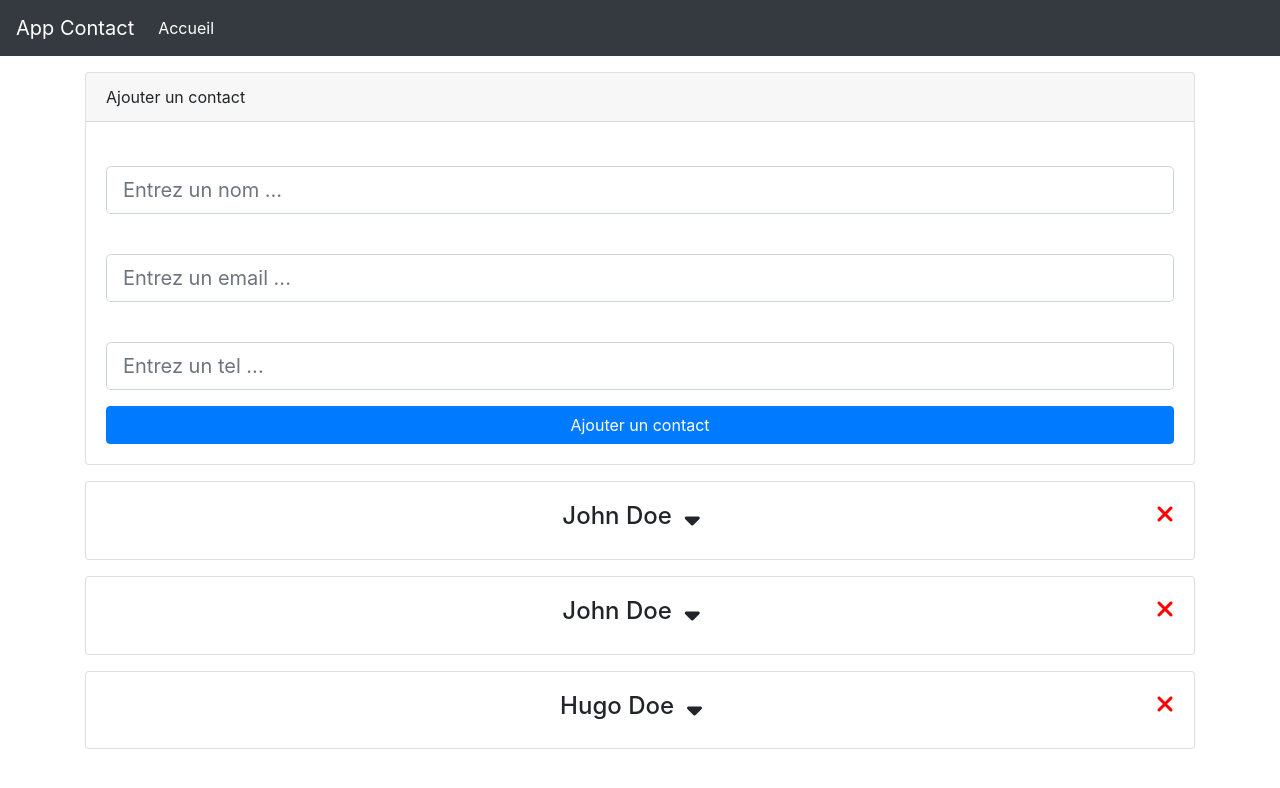
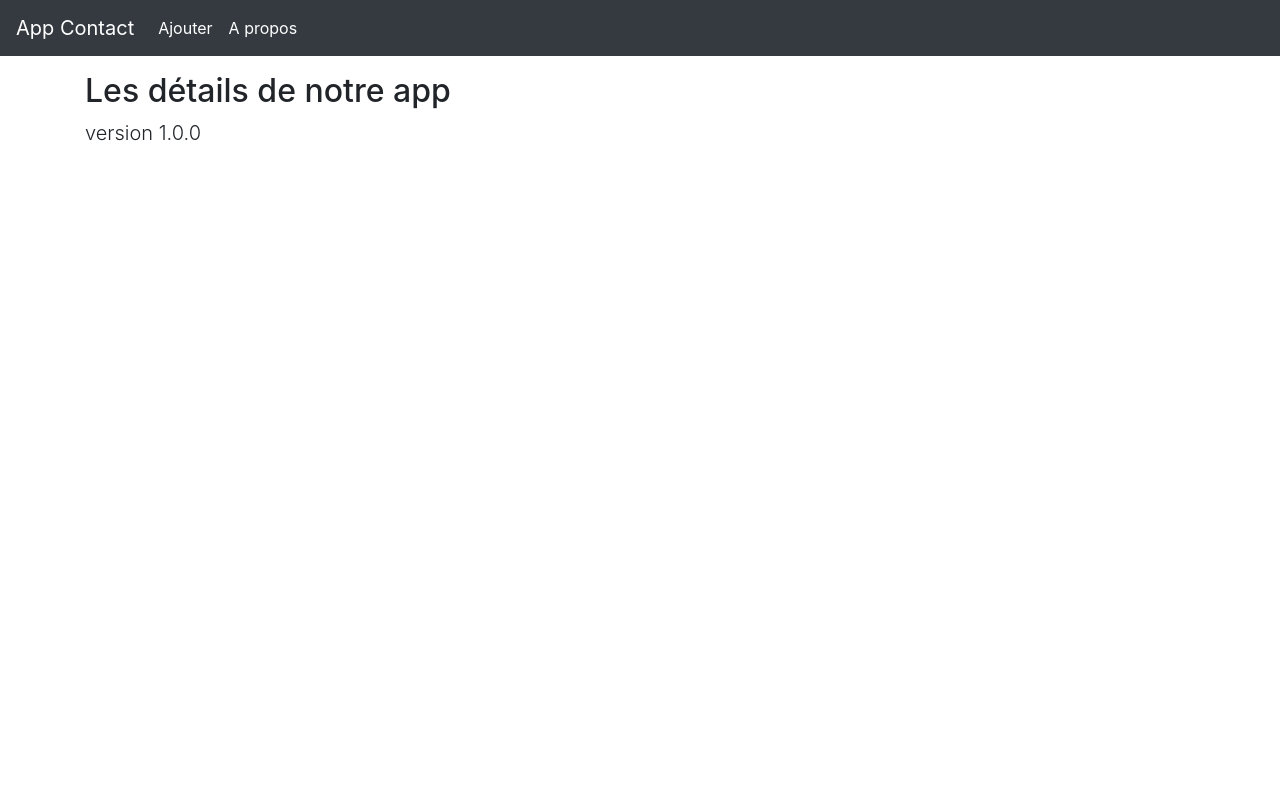
Before and after one commit to ty1l3r/Carnet-De-Contact, a React (Create React App) app: page /apropos in a window 1280 px wide. Shown: the top 788 px of the page. Built offline with nearby package versions, Linux system fonts and the light colour scheme.

Commit message:
Version 1.2 (Context API) - React Router (pages 'à-propos +erreur 404)'

```diff
--- a/package.json
+++ b/package.json
@@ -10,6 +10,7 @@
     "prop-types": "^15.7.2",
     "react": "^16.13.1",
     "react-dom": "^16.13.1",
+    "react-router-dom": "^5.2.0",
     "react-scripts": "3.4.3",
     "uuid": "^8.3.0"
   },
--- a/src/App.js
+++ b/src/App.js
@@ -1,22 +1,32 @@
-import React, { Component } from 'react'
+import React, {Component} from 'react'
 import 'bootstrap/dist/css/bootstrap.min.css'
 import Header from "./component/interface/Header";
 import List from "./component/contact/List";
-import { Provider } from './context'
+import {Provider} from './context'
 import AddContact from "./component/contact/AddContact";
+import Apropos from "./component/pages/Apropos";
+import {BrowserRouter as Router, Route, Switch} from 'react-router-dom';
+import Erreur from "./component/pages/Erreur";
 
 class App extends Component {
 
     render() {
         return (
             <Provider>
-                <div className="App">
-                    <Header />
-                    <div className="container mt-3">
-                        <AddContact/>
-                        <List />
+                <Router>
+                    <div className="App">
+                        <Header/>
+                        <div className="container mt-3">
+                            <Switch>
+                                <Route exact path="/ajouter" component={AddContact}/>
+                                <Route exact path="/apropos" component={Apropos}/>
+                                <Route exact path="/" component={List}/>
+                                <Route component={Erreur}/>
+                            </Switch>
+                            {/* <List />*/}
+                        </div>
                     </div>
-                </div>
+                </Router>
             </Provider>
         );
     }
--- a/src/component/contact/AddContact.js
+++ b/src/component/contact/AddContact.js
@@ -25,11 +25,13 @@ class AddContact extends Component {
 
         dispatch({type: 'ADD_CONTACT', payload: newContact})
 
+        this.props.history.push('/')
+
         /* metre le champ à 0 */
         this.setState({
-            nom:'',
-            email:'',
-            tel:''
+            nom: '',
+            email: '',
+            tel: ''
         })
     }
 
--- a/src/component/contact/List.js
+++ b/src/component/contact/List.js
@@ -11,6 +11,7 @@ export default class List extends Component {
                 {value => {
                     return(
                         <React.Fragment>
+                            <h1 className="display-4 my-4"> Nos contacts </h1>
                             {value.contacts.map(contact => (
                                 <Contact
                                     key={contact.id}
--- a/src/component/interface/Header.js
+++ b/src/component/interface/Header.js
@@ -1,10 +1,11 @@
 import React from 'react';
+import {Link} from "react-router-dom";
 
 const Header = () => {
     return (
         <div>
             <nav className="navbar navbar-expand-lg navbar-dark bg-dark">
-                <a className="navbar-brand" href="{#}">App Contact</a>
+                <Link to="/" className="navbar-brand">App Contact</Link>
                 <button className="navbar-toggler" type="button" data-toggle="collapse" data-target="#navbarColor02"
                         aria-controls="navbarColor02" aria-expanded="false" aria-label="Toggle navigation">
                     <span className="navbar-toggler-icon"></span>
@@ -12,29 +13,18 @@ const Header = () => {
 
                 <div className="collapse navbar-collapse" id="navbarColor02">
                     <ul className="navbar-nav mr-auto">
+
                         <li className="nav-item active">
-                            <a className="nav-link" href="{#}">Accueil <span className="sr-only">(current)</span></a>
+                            <Link to="/ajouter" className="nav-link"> Ajouter
+                                <span className="sr-only">(current)</span>
+                            </Link>
                         </li>
-                  {/*      <li className="nav-item">
-                            <a className="nav-link" href="#">Features</a>
+                        <li className="nav-item active">
+                            <Link to="/apropos" className="nav-link"> A propos
+                                <span className="sr-only">(current)</span>
+                            </Link>
                         </li>
-                        <li className="nav-item">
-                            <a className="nav-link" href="#">Pricing</a>
-                        </li>
-                        <li className="nav-item">
-                            <a className="nav-link" href="#">About</a>
-                        </li>
-                        <li className="nav-item dropdown">
-                            <a className="nav-link dropdown-toggle" data-toggle="dropdown" href="#" role="button"
-                               aria-haspopup="true" aria-expanded="false">Dropdown</a>
-                            <div className="dropdown-menu">
-                                <a className="dropdown-item" href="#">Action</a>
-                                <a className="dropdown-item" href="#">Another action</a>
-                                <a className="dropdown-item" href="#">Something else here</a>
-                                <div className="dropdown-divider"></div>
-                                <a className="dropdown-item" href="#">Separated link</a>
-                            </div>
-                        </li>*/}
+
                     </ul>
                 </div>
             </nav>
--- /dev/null
+++ b/src/component/pages/Apropos.js
@@ -0,0 +1,12 @@
+import React from 'react';
+
+const Apropos = () => {
+    return (
+        <div>
+            <h2>Les détails de notre app</h2>
+            <p className="lead">version 1.0.0</p>
+        </div>
+    );
+};
+
+export default Apropos;
--- /dev/null
+++ b/src/component/pages/Erreur.js
@@ -0,0 +1,11 @@
+import React from 'react';
+
+const Erreur = () => {
+    return (
+        <div>
+            <h1 className='display-3'>Erreur 404</h1>
+        </div>
+    );
+};
+
+export default Erreur;
```
Also changed, not shown: 1 other file (tests, documents, lock files or other folders).
